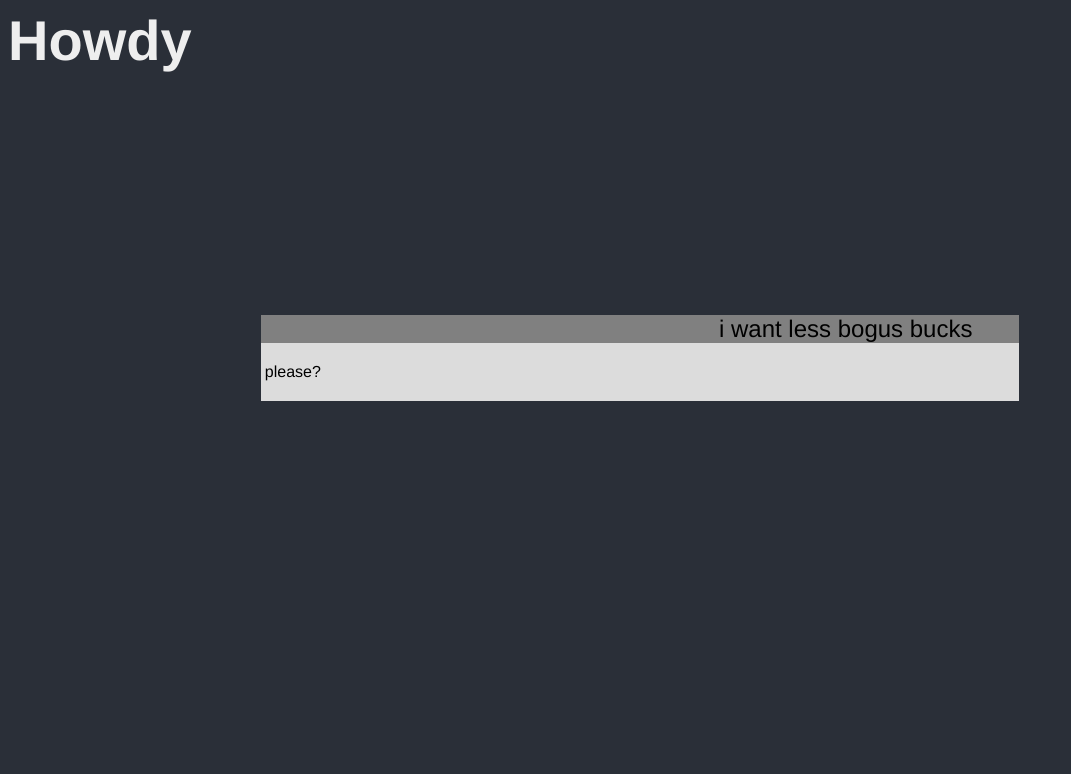
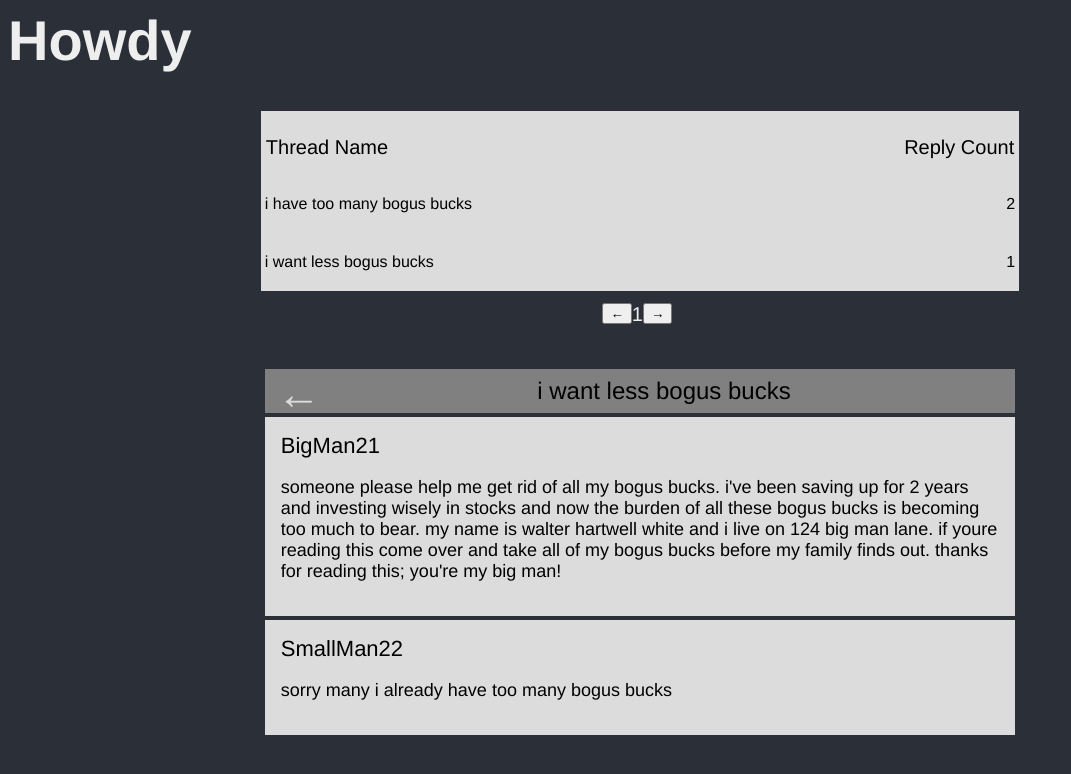
Before and after one commit to noopnoop/reactForum, a React (Vite) app: page / in a window 1280 px wide. Shown: the top 774 px of the page, without its empty margins (0-1071 px from the left). Built offline with nearby package versions, Linux system fonts and the light colour scheme.

Commit message:
more thread mock

```diff
--- a/src/index.css
+++ b/src/index.css
@@ -9,7 +9,6 @@ h1 {
 }
 
 #threadsContainer {
-  visibility: hidden;
   margin: auto;
   width: 60%;
 }
@@ -21,14 +20,25 @@ h1 {
 }
 
 #topicTitle {
+  margin: 4px;
   background-color: gray;
   font-size: 24px;
+  padding: 8px;
   text-align: center;
 }
 
 .messageContainer {
-  padding: 4px;
+  margin: 4px;
+  padding: 16px;
   background-color: gainsboro;
+}
+
+.messageContent {
+  font-size: 18px;
+}
+
+.messageAuthor {
+  font-size: 22px;
 }
 
 .threadEntry {
@@ -83,6 +93,7 @@ h1 {
   padding: 12px;
   font-family: Helvetica, sans-serif;
   font-size: 20px;
+  height: 50px;
 }
 
 #pageBack {
@@ -98,3 +109,10 @@ h1 {
   margin: 0;
   float:left;
 }
+
+#backButton {
+  margin-left: 16px;
+  float: left;
+  font-size: 44px;
+  color: gainsboro;
+}
--- a/src/index.html
+++ b/src/index.html
@@ -27,9 +27,16 @@
       </div>
     </div>
     <div id="topicContainer">
-      <div id = "topicTitle">i want less bogus bucks</div>
+      <div id = "titleContainer">
+        <div id = "backButton">←</div>
+        <div id = "topicTitle">i want less bogus bucks</div>
       <div class = "messageContainer">
-        <p class = "messageContent">please?</p>
+        <div class = "messageAuthor">BigMan21</div>
+        <p class = "messageContent"> someone please help me get rid of all my bogus bucks. i've been saving up for 2 years and investing wisely in stocks and now the burden of all these bogus bucks is becoming too much to bear. my name is walter hartwell white and i live on 124 big man lane. if youre reading this come over and take all of my bogus bucks before my family finds out. thanks for reading this; you're my big man!</p>
+      </div>
+      <div class = "messageContainer">
+        <div class = "messageAuthor">SmallMan22</div>
+        <p class = "messageContent">sorry many i already have too many bogus bucks</p>
       </div>
     </div>
     <script type="module" src="./index.tsx"></script>
```
